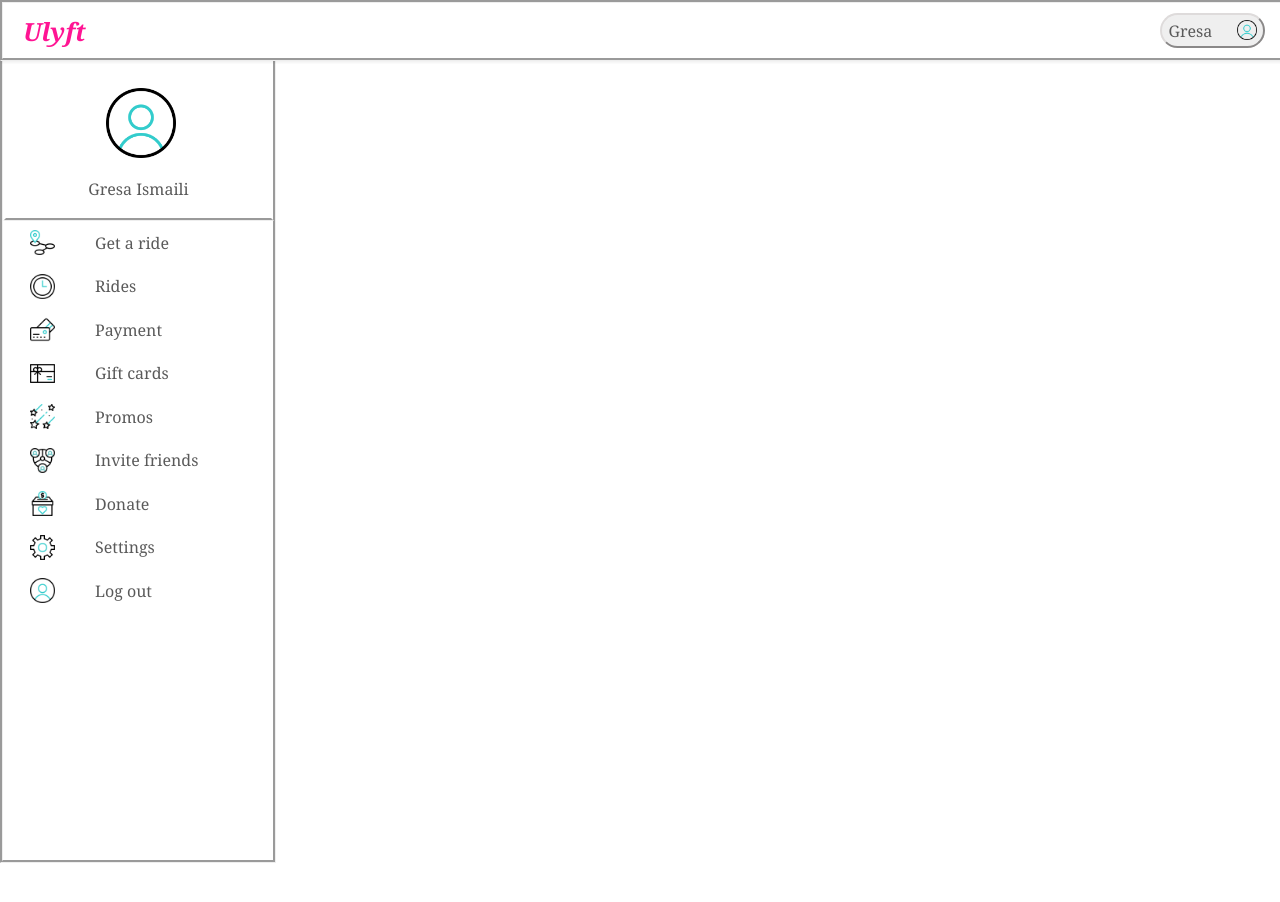
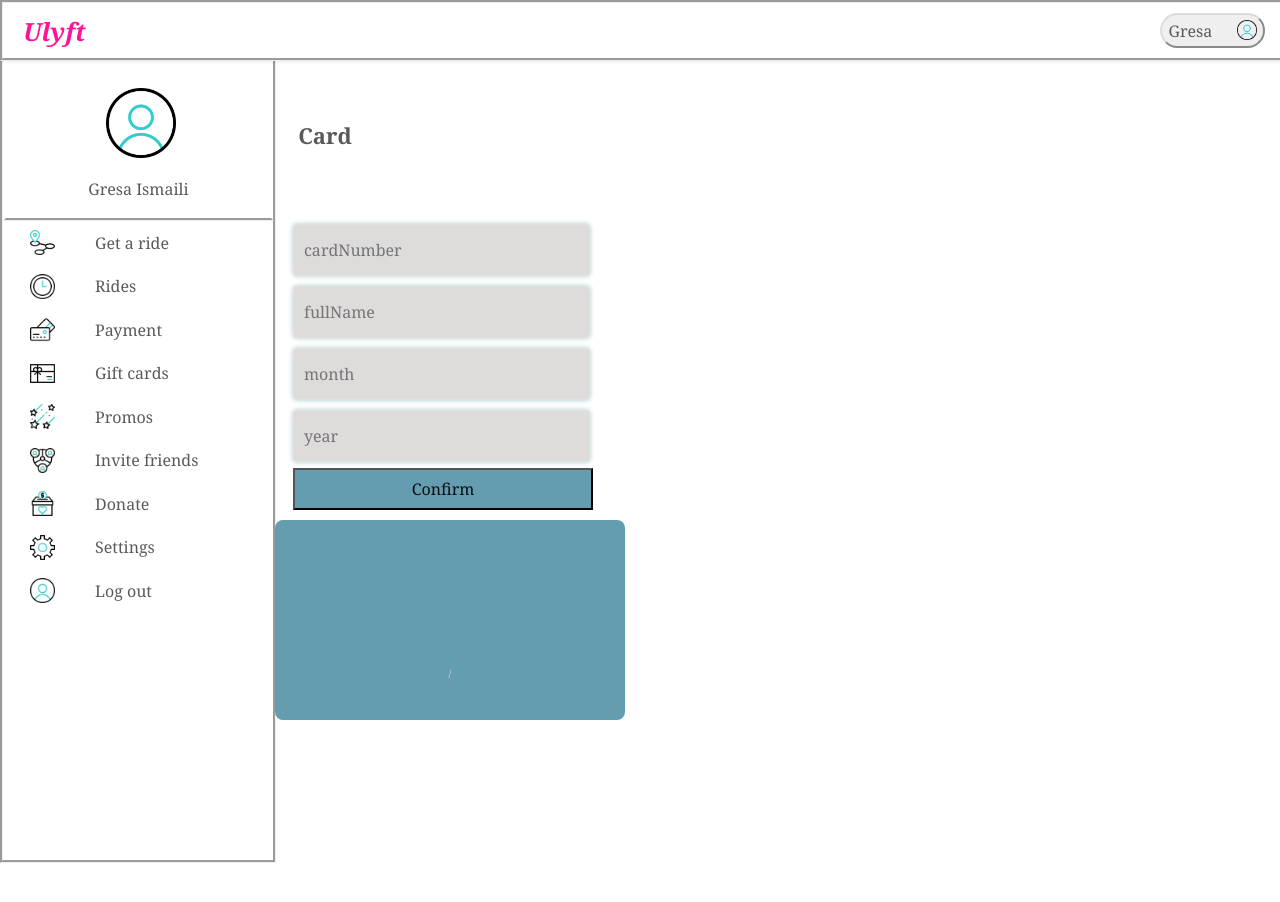
Before and after one commit to IsmailiGresa/DS_Grupi13, a React (Vite) app in the folder reapp/reapp/vite-project/: page /payment in a window 1280 px wide. Shown: the top 902 px of the page. Built offline with nearby package versions, Linux system fonts and the light colour scheme.

Commit message:
Payment page

```diff
--- /dev/null
+++ b/reapp/reapp/vite-project/src/Pages/Payment.css
@@ -0,0 +1,75 @@
+.card-all{
+    margin: 0px;
+    padding: 0;
+    box-sizing: border-box;
+    font-family: sans-serif;
+
+}
+/*body{*/
+/*    background-color: #073d77;*/
+/*}*/
+/* FORM DESIGN */
+.card-form{
+    width: 50px;
+    height: 300px;
+    background-color: transparent;
+    display: block;
+}
+.card-input{
+    width: 275px;
+    height: 50px;
+    padding: 0 10px;
+    display: block;
+    outline: none;
+    margin: 10px 0 0 18px;
+    border-radius: 4px;
+    border: 1px solid #e0e2e2;
+
+}
+/* CARD DESIGN */
+.cardCredit{
+    position: relative;
+    width: 350px;
+    height: 200px;
+    background: #649daf;
+    border-radius: 8px;
+}
+.elements-card .card-all, .elements-card .span-card, .elements-card .h-card{
+    color: #dadada;
+    position: absolute;
+    user-select: none;
+}
+.elements-card .card-all , .elements-card .span-card{
+    left: 0;
+    right: 0;
+    bottom: 70px;
+    display: block;
+    width: fit-content;
+    margin: auto;
+    font-size: 20px;
+}
+.elements-card > .span-card{
+    bottom: 40px;
+    margin: 0 auto;
+    font-size: 10px;
+}
+.elements-card > .h-card{
+    left: 25px;
+    bottom: 20px;
+    font-size: 15px;
+    text-transform: uppercase;
+}
+.card-button{
+
+    font-family: Georgia, serif;
+    margin: 10px 0 0 18px;
+    color: #0c0d10;
+    background: #649daf;
+    padding: 0.5rem;
+    width: 300px;
+
+}
+ /*CONTAINER */
+.container-card{
+    margin: 150px 0 0 500px;
+}
--- a/reapp/reapp/vite-project/src/Pages/Payment.jsx
+++ b/reapp/reapp/vite-project/src/Pages/Payment.jsx
@@ -1,3 +1,4 @@
+import './Payment.css';
 import "./styles.css";
 import {useEffect, useRef, useState} from "react";
 import { useNavigate } from 'react-router-dom';
@@ -5,6 +6,18 @@ export default function Payment () {
     const navigate = useNavigate();
     const lastScrollTop = useRef(0);
     const [isNavbarVisible, setIsNavbarVisible] = useState(true);
+
+    const [info, setInfo] = useState({
+        cardNumber: '',
+        fullName: '',
+        month: '',
+        year: ''
+    });
+
+    const handleChange = (e) => {
+        setInfo({
+            ...info, [e.target.name]: e.target.value})
+    }
     const handleScroll = () => {
         const {pageOffset} = window;
         if(
@@ -100,7 +113,49 @@ export default function Payment () {
                 </div>
             </aside>
             <div className="body">
-                Main
+                <div className="container-card">
+                    <h2 className="h-card">Card</h2>
+                    <form className="card-form">
+                        <input
+                            className="card-input"
+                            type="text"
+                            name="cardNumber"
+                            placeholder="cardNumber"
+                            maxlength="16"
+                            onChange={handleChange} />
+                        <input
+                            className="card-input"
+                            type="text"
+                            name="fullName"
+                            placeholder="fullName"
+                            onChange={handleChange} />
+                        <input
+                            className="card-input"
+                            type="text"
+                            name="month"
+                            placeholder="month"
+                            maxlength="2"
+                            onChange={handleChange} />
+                        <input
+                            className="card-input"
+                            type="text"
+                            name="year"
+                            placeholder="year"
+                            maxlength="4"
+                            onChange={handleChange} />
+                        <button className="card-button">Confirm</button>
+                    </form>
+
+
+                    <div className="cardCredit">
+                        <div className="elements-card">
+                            <h1 className="h-card">{info.fullName}</h1>
+                            <p className="card-all">{info.cardNumber}</p>
+                            <span className="span-card">{info.year}/{info.month}</span>
+                        </div>
+                    </div>
+                </div>
+
             </div>
         </>
     );
```
Also changed, not shown: reapp/reapp/vite-project/src/Pages/ModalPay.css (added, +88 -0 lines), reapp/reapp/vite-project/src/Pages/ModalPay.jsx (added, +48 -0 lines).
